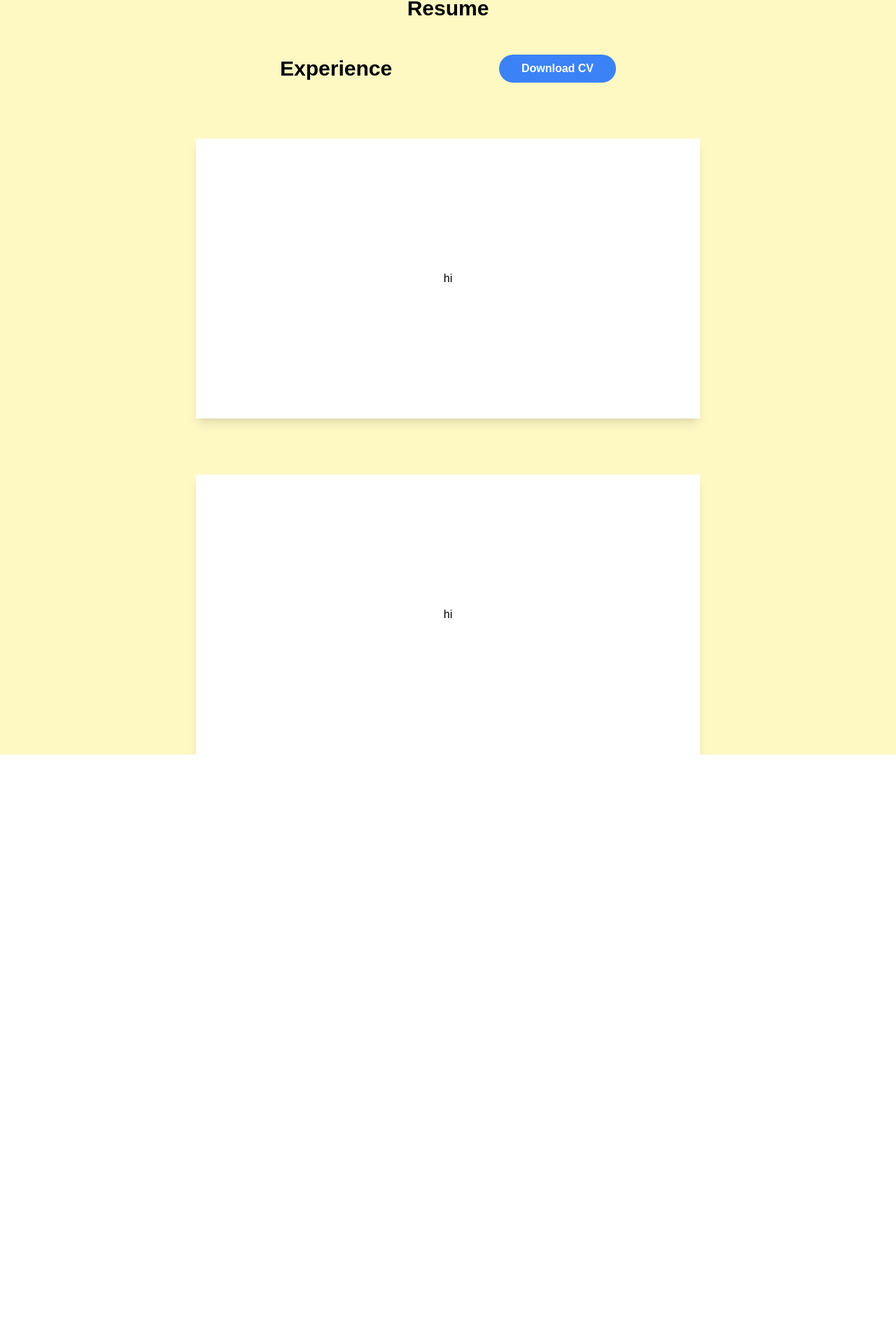
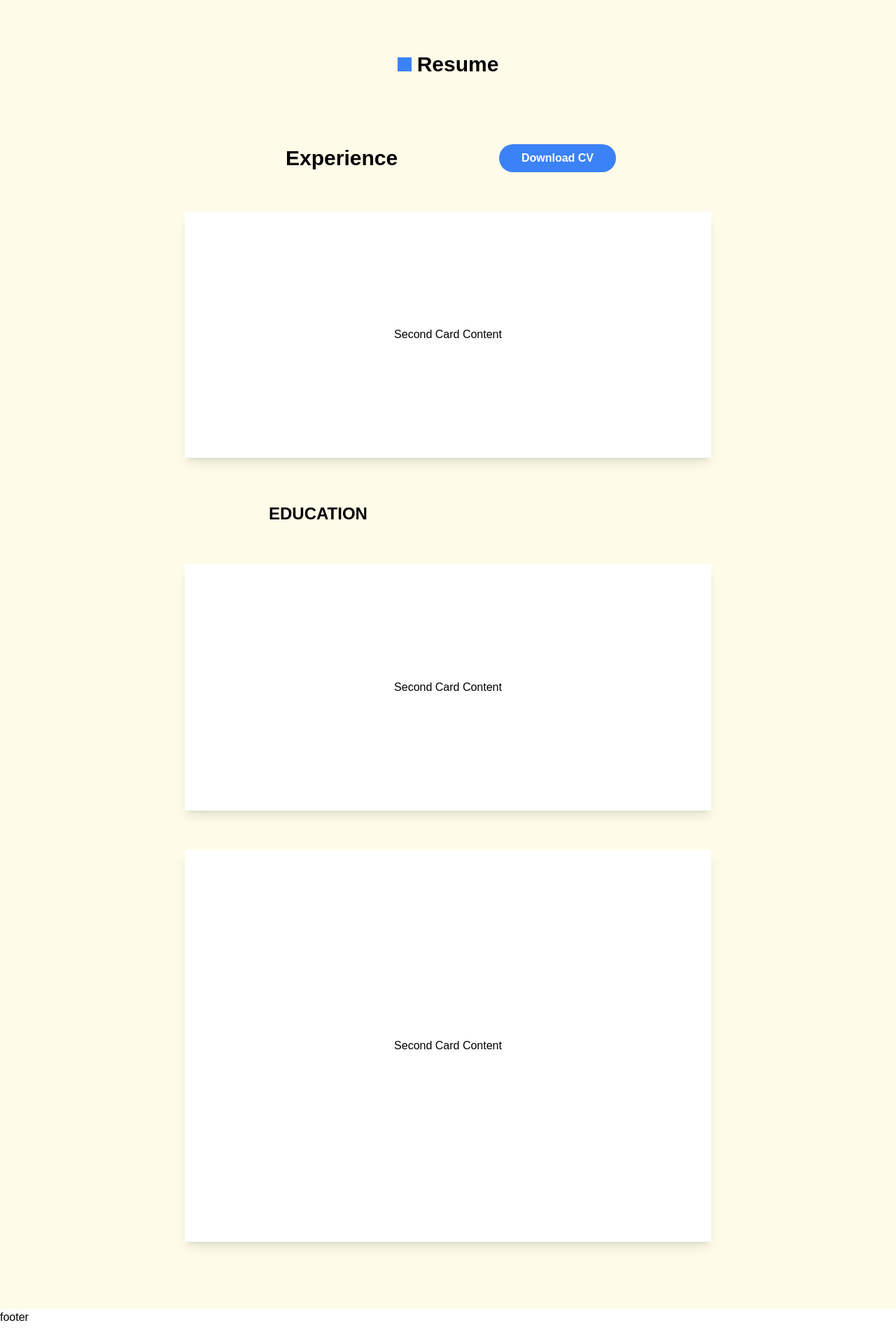
Before and after one commit to Aadi-patel04/Portfolio, a React (Vite) app: page /resume in a window 1280 px wide. Shown: the part 102-2022 px from the top of the page at 70% size. Before the commit the page ends 1180 px from the top, so only its background shows below. Built offline with nearby package versions, Linux system fonts and the light colour scheme.

Commit message:
Built all the sections

```diff
--- a/package.json
+++ b/package.json
@@ -9,6 +9,7 @@
   },
   "dependencies": {
     "@vitejs/plugin-react": "^5.0.4",
+    "lucide-react": "^0.545.0",
     "react": "^18.2.0",
     "react-dom": "^18.2.0",
     "react-router-dom": "^7.9.3"
--- a/src/App.jsx
+++ b/src/App.jsx
@@ -5,6 +5,7 @@ import About from "./pages/About";
 import Resume from "./pages/Resume";
 import Projects from "./pages/Projects";
 import Contact from "./pages/Contact";
+import Footer from "./components/Footer";
 
 export default function App() {
   return (
@@ -17,6 +18,7 @@ export default function App() {
         <Route path="/projects" element={<Projects />} />
         <Route path="/contact" element={<Contact />} />
       </Routes>
+      <Footer />
     </Router>
   );
 }
--- /dev/null
+++ b/src/components/Footer.jsx
@@ -0,0 +1,13 @@
+import React from 'react'
+
+function Footer() {
+    return (
+        <footer>
+            <div className='bg-white w-full h-28 '>
+                <h1>footer</h1>
+            </div>
+        </footer>
+    )
+}
+
+export default Footer
--- a/src/pages/About.jsx
+++ b/src/pages/About.jsx
@@ -45,9 +45,6 @@ export default function About() {
         <p className="text-gray-500 uppercase tracking-wide mt-2">
           CSE
         </p>
-<footer className="absolute  bottom-0 left-0 w-full mt-10 bg-white h-[12%] text-center">
-  HI
-</footer>
 
       </div>
     </div>
--- a/src/pages/Contact.jsx
+++ b/src/pages/Contact.jsx
@@ -1,35 +1,11 @@
-import React from "react";
+import React from 'react'
 
-export default function Contact() {
+function Contact() {
   return (
-    <div className="pt-24 text-center bg-white min-h-screen">
-      <h1 className="text-4xl font-bold mb-4">Contact Me</h1>
-      <p className="text-gray-700 max-w-2xl mx-auto mb-6">
-        I'd love to connect with you! Whether you’re looking to collaborate,
-        have a project in mind, or just want to say hello — feel free to reach out.
-      </p>
+    <div>
 
-      <div className="flex flex-col items-center space-y-4">
-        <a
-          href="mailto:maya.nelson@example.com"
-          className="text-blue-600 font-semibold underline hover:text-blue-800"
-        >
-          maya.nelson@example.com
-        </a>
+    </div>
+  )
+}
 
-        <p className="text-gray-600">
-          📍 Based in: New York, USA
-        </p>
-
-        <a
-          href="https://www.linkedin.com/in/maya-nelson"
-          target="_blank"
-          rel="noopener noreferrer"
-          className="text-blue-600 hover:text-blue-800 font-medium"
-        >
-          LinkedIn Profile
-        </a>
-      </div>
-    </div>
-  );
-}
+export default Contact
--- a/src/pages/Projects.jsx
+++ b/src/pages/Projects.jsx
@@ -1,12 +1,44 @@
-import React from "react";
+import React from 'react'
 
-export default function Projects() {
+function Projects() {
   return (
-    <div className="pt-24 text-center bg-gray-50 min-h-screen">
-      <h1 className="text-4xl font-bold mb-4">Projects</h1>
-      <p className="text-gray-700 max-w-2xl mx-auto">
-        Here are some of my highlighted projects that demonstrate my project management expertise.
-      </p>
+    <div className="bg-yellow-50 min-h-screen relative pt-24 pb-24">
+      {/* Title */}
+      <div className='flex justify-center items-center gap-2 mt-20'>
+        <div className="w-5 h-5   bg-blue-500"></div>
+        <h1 className="text-3xl font-bold text-center ">Projects</h1>
+      </div>
+
+      <div className='flex justify-center mt-14 overflow-auto'>
+        <h2 className='w-[40rem]'>Lorem ipsum dolor sit amet consectetur adipisicing elit.
+          Aspernatur ad dolorum quas perferendis. Ullam odio, nulla quia ex eligendi
+          nobis veritatis. Eaque, sit Lorem ipsum dolor sit amet consectetur adipisicing elit. Harum quas ab labore velit exercitationem \
+          rerum eum in ad sapiente saepe, asperiores incidunt nihil?.</h2>
+      </div>
+      {/* First project*/}
+      <div className="flex justify-center mt-14">
+        <div className="bg-white h-[22rem] w-[47rem] shadow-lg flex items-center justify-center">
+          First Card Content
+        </div>
+      </div>
+
+
+      {/* 2nd Project  card */}
+      <div className="flex justify-center mt-14">
+        <div className="bg-white h-[22rem] w-[47rem] shadow-lg flex items-center justify-center">
+          Second Card Content
+        </div>
+      </div>
+
+      {/* 3rd Project card */}
+      <div className="flex justify-center mt-14">
+        <div className="bg-white h-[22rem] w-[47rem] shadow-lg flex items-center justify-center">
+          Second Card Content
+        </div>
+      </div>
+
     </div>
-  );
+  )
 }
+
+export default Projects
--- a/src/pages/Resume.jsx
+++ b/src/pages/Resume.jsx
@@ -2,32 +2,46 @@ import React from 'react'
 
 function Resume() {
   return (
-    <div className="bg-yellow-100 min-h-screen relative pt-24">
+    <div className="bg-yellow-50 min-h-screen relative pt-24 pb-24">
       {/* Title */}
-      <h1 className="text-3xl font-bold text-center mb-12">Resume</h1>
-
+      <div className='flex justify-center items-center gap-2 mt-20'>
+        <div className="w-5 h-5   bg-blue-500"></div>
+        <h1 className="text-3xl font-bold text-center ">Resume</h1>
+      </div>
       {/* Experience section */}
-      <div className="flex justify-between items-center px-[25rem]">
-        <h1 className="text-3xl font-bold">Experience</h1>
+      <div className="flex justify-between items-center px-[25rem] mt-24">
+        <h1 className="text-3xl mx-2 font-bold">Experience</h1>
         <button className="bg-blue-500 text-white font-bold px-8 py-2 rounded-full hover:bg-blue-600 transition">
           Download CV
         </button>
       </div>
 
-      {/* White box below */}
-      <div className="flex justify-center mt-20">
-        <div className="bg-white h-[25rem] w-[45rem] flex items-center justify-center shadow-lg ">
-          hi
+      {/* First  white card  Experince*/}
+      <div className="flex justify-center mt-14">
+        <div className="bg-white h-[22rem] w-[47rem] shadow-lg flex items-center justify-center">
+          Second Card Content
         </div>
       </div>
 
-       {/* White box below */}
-      <div className="flex justify-center mt-20">
-        <div className="bg-white h-[25rem] w-[45rem] flex items-center justify-center shadow-lg ">
-          hi
+      {/* Education section */}
+      <h2 className='text-black font-bold text-2xl mx-[24rem] mt-16 mb-6'>EDUCATION</h2>
+
+      {/* 2nd Education card */}
+      <div className="flex justify-center mt-14">
+        <div className="bg-white h-[22rem] w-[47rem] shadow-lg flex items-center justify-center">
+          Second Card Content
         </div>
       </div>
+
+      {/* 3nd Skillset card */}
+      <div className="flex justify-center mt-14 ">
+        <div className="bg-white h-[35rem] w-[47rem] shadow-lg flex items-center justify-center">
+          Second Card Content
+        </div>
+      </div>
+
     </div>
+
   )
 }
 
```
Also changed, not shown: 1 other file (tests, documents, lock files or other folders).
